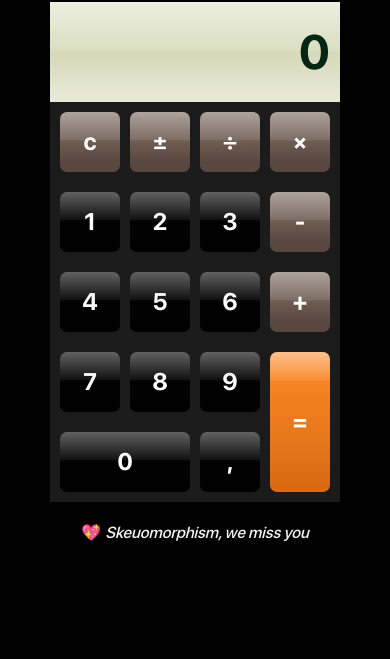
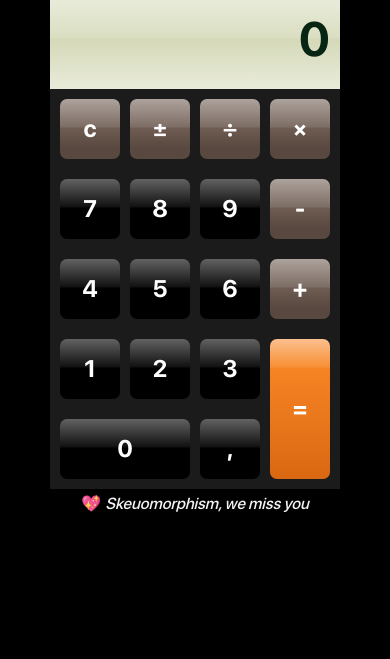
Before and after one commit to thboehi/ios6-calculator, a plain HTML site: page index.html in a window 390 px wide. Shown: the part 193-852 px from the top of the page. Drawn offline with Linux system fonts and the light colour scheme.

Commit message:
Fix padding and margin on mobile and fix double tap zoom

```diff
--- a/stylesheets/style.css
+++ b/stylesheets/style.css
@@ -6,7 +6,11 @@
     font-family: "SFProBold";
     src: url("../assets/SFPRODISPLAYBOLD.OTF");
 }
-
+*{
+    margin: 0;
+    padding: 0;
+    touch-action: manipulation;
+}
 html, body{
     height: 100%;
     overflow: hidden;
@@ -76,6 +80,7 @@ h1{
     font-size: 1.5rem;
     cursor: pointer;
     transition: color 150ms ease-in-out;
+    text-align: center;
 }
 .calculator-button:hover{
     color: rgba(255, 255, 255, 0.7);
@@ -123,3 +128,27 @@ h1{
 #zero{
     grid-area: zero;
 }
+#one{
+    grid-area: one;
+}
+#two{
+    grid-area: two;
+}
+#three{
+    grid-area: three;
+}
+#four{
+    grid-area: four;
+}
+#five{
+    grid-area: five;
+}
+#six{
+    grid-area: six;
+}
+#seven{
+    grid-area: seven;
+}
+#eight{
+    grid-area: eight;
+}
```
